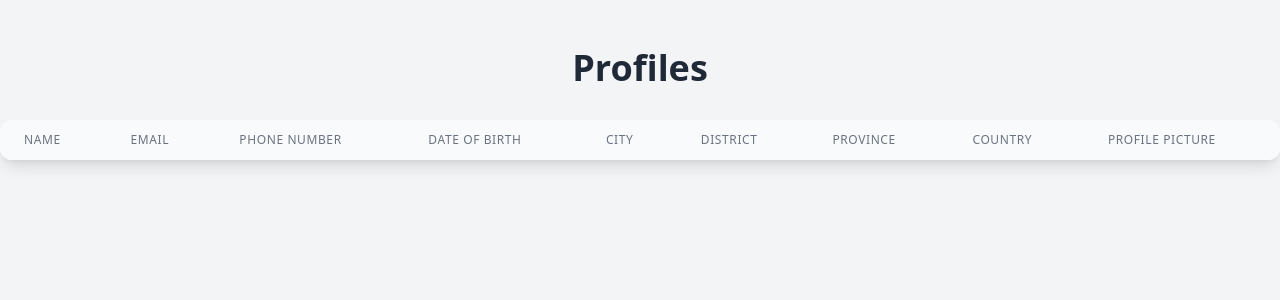
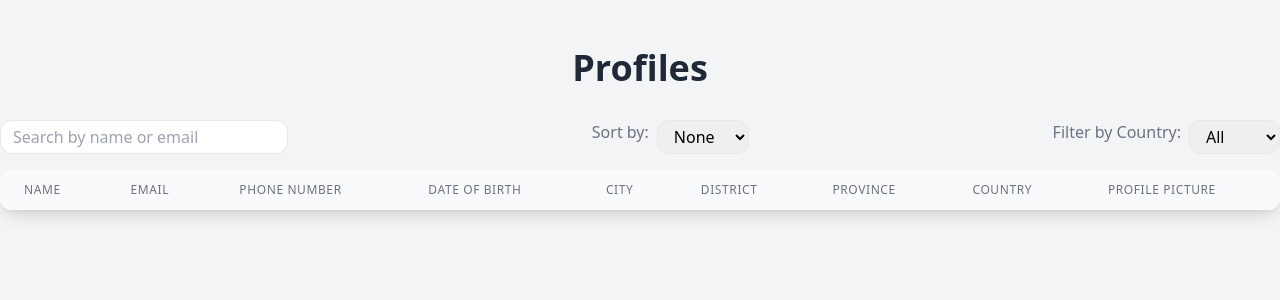
Before and after one commit to Mirojjj/treeleaf, a React (Vite) app: page /profiles in a window 1280 px wide. Shown: the top 300 px of the page. Built offline with nearby package versions, Linux system fonts and the light colour scheme.

Commit message:
additional features

```diff
--- a/src/components/UsersTable.jsx
+++ b/src/components/UsersTable.jsx
@@ -5,6 +5,9 @@ import { deleteUser } from "../features/user/userSlice.js";
 import { useNavigate } from "react-router-dom";
 import Tables from "./Tables.jsx";
 import { Element } from "react-scroll";
+import { toast } from "react-toastify";
+
+import { sortUsers, filterUsers, searchUsers } from "../utils/helper.js";
 
 const UsersTable = ({ onEdit }) => {
   const dispatch = useDispatch();
@@ -14,6 +17,7 @@ const UsersTable = ({ onEdit }) => {
 
   const handleDelete = (index) => {
     dispatch(deleteUser(startIndex + index));
+    toast.success("User Deleted Successfully");
     if (users.length - 1 <= (currentPage - 1) * rowsPerPage) {
       if (currentPage > 1) {
         setCurrentPage(currentPage - 1);
@@ -26,6 +30,14 @@ const UsersTable = ({ onEdit }) => {
     onEdit(startIndex + index);
   };
 
+  const [searchQuery, setSearchQuery] = useState("");
+  const [sortOption, setSortOption] = useState("");
+  const [filterOption, setFilterOption] = useState("");
+
+  const filteredUsers = filterUsers(users, filterOption);
+  const searchedUsers = searchUsers(filteredUsers, searchQuery);
+  const filteredAndSortedUsers = sortUsers(searchedUsers, sortOption);
+
   //pagination
 
   const [currentPage, setCurrentPage] = useState(1);
@@ -34,7 +46,7 @@ const UsersTable = ({ onEdit }) => {
   // Calculate the index range for the current page
   const startIndex = (currentPage - 1) * rowsPerPage;
   const endIndex = startIndex + rowsPerPage;
-  const paginatedUsers = users.slice(startIndex, endIndex);
+  const paginatedUsers = filteredAndSortedUsers.slice(startIndex, endIndex);
 
   const usersLength = paginatedUsers.length;
   console.log({ usersLength });
@@ -60,13 +72,53 @@ const UsersTable = ({ onEdit }) => {
         <h1 className="text-4xl font-extrabold text-center text-gray-800 mb-8">
           Users List
         </h1>
-        <div className="overflow-x-auto rounded-xl">
+        <div>
+          <div className="flex items-center justify-between">
+            <input
+              type="text"
+              className="border py-1 px-3 rounded-xl mb-4 min-w-72"
+              placeholder="Search by name or email"
+              value={searchQuery}
+              onChange={(e) => setSearchQuery(e.target.value)}
+            />
+
+            {/* Sorting */}
+            <div className="flex justify-center gap-2">
+              <p className="text-gray-500">Sort by:</p>
+              <select
+                className="border py-1 px-3 rounded-xl mb-4"
+                value={sortOption}
+                onChange={(e) => setSortOption(e.target.value)}
+              >
+                <option value="">None</option>
+                <option value="Name">Name</option>
+                <option value="DOB">DOB</option>
+              </select>
+            </div>
+
+            {/* Filtering by country */}
+            <div className="flex justify-center gap-2">
+              <p className="text-gray-500">Filter by Country:</p>
+              <select
+                className="border py-1 px-3 rounded-xl mb-4"
+                value={filterOption}
+                onChange={(e) => setFilterOption(e.target.value)}
+              >
+                <option value="">All</option>
+                <option value="Nepal">Nepal</option>
+                <option value="India">India</option>
+                <option value="China">China</option>
+              </select>
+            </div>
+          </div>
+          <div className="overflow-x-auto shadow-lg rounded-xl">
             <Tables
               users={paginatedUsers}
               handleDelete={handleDelete}
               handleEdit={handleEdit}
               isProfile={false}
             />
+          </div>
         </div>
 
         {totalUsers > rowsPerPage && (
--- a/src/pages/Profilepage.jsx
+++ b/src/pages/Profilepage.jsx
@@ -1,38 +1,72 @@
-import React from "react";
+import React, { useState } from "react";
 import { useDispatch, useSelector } from "react-redux";
 import Tables from "../components/Tables";
-import { deleteUser } from "../features/user/userSlice.js";
 import { useNavigate } from "react-router-dom";
-import { useLocation } from "react-router-dom";
+import { sortUsers, filterUsers, searchUsers } from "../utils/helper.js"; // Import helper functions
 
 const Profilepage = () => {
   const dispatch = useDispatch();
   const users = useSelector((state) => state.users.users);
-  const handleDelete = (index) => {
-    dispatch(deleteUser(index));
-  };
-  // const onEdit = location.state?.onEdit;
+  const navigate = useNavigate();
 
-  const navigate = useNavigate();
-  const handleEdit = (index) => {
-    // scrollToTop();
-    navigate("/");
-    onEdit(index);
-  };
+  const [searchQuery, setSearchQuery] = useState("");
+  const [sortOption, setSortOption] = useState("");
+  const [filterOption, setFilterOption] = useState("");
+
+  // Filter, search, and sort users
+  const filteredUsers = filterUsers(users, filterOption);
+  const searchedUsers = searchUsers(filteredUsers, searchQuery);
+  const filteredAndSortedUsers = sortUsers(searchedUsers, sortOption);
+
   return (
     <div className="min-h-screen bg-gray-100 flex items-start justify-center py-12">
       <div className="w-full max-w-7xl">
         <h1 className="text-4xl font-extrabold text-center text-gray-800 mb-8">
           Profiles
         </h1>
-        <div className="bg-white shadow-lg rounded-xl overflow-hidden">
-          <div className="overflow-x-auto">
-            <Tables
-              users={users}
-              handleDelete={handleDelete}
-              handleEdit={handleEdit}
-              isProfile={true}
+        <div>
+          <div className="flex items-center justify-between">
+            <input
+              type="text"
+              className="border py-1 px-3 rounded-xl mb-4 min-w-72"
+              placeholder="Search by name or email"
+              value={searchQuery}
+              onChange={(e) => setSearchQuery(e.target.value)}
             />
+
+            {/* Sorting */}
+            <div className="flex justify-center gap-2">
+              <p className="text-gray-500">Sort by:</p>
+              <select
+                className="border py-1 px-3 rounded-xl mb-4"
+                value={sortOption}
+                onChange={(e) => setSortOption(e.target.value)}
+              >
+                <option value="">None</option>
+                <option value="Name">Name</option>
+                <option value="DOB">DOB</option>
+              </select>
+            </div>
+
+            {/* Filtering by country */}
+            <div className="flex justify-center gap-2">
+              <p className="text-gray-500">Filter by Country:</p>
+              <select
+                className="border py-1 px-3 rounded-xl mb-4"
+                value={filterOption}
+                onChange={(e) => setFilterOption(e.target.value)}
+              >
+                <option value="">All</option>
+                <option value="Nepal">Nepal</option>
+                <option value="India">India</option>
+                <option value="China">China</option>
+              </select>
+            </div>
+          </div>
+          <div className="bg-white shadow-lg rounded-xl overflow-hidden">
+            <div className="overflow-x-auto">
+              <Tables users={filteredAndSortedUsers} isProfile={true} />
+            </div>
           </div>
         </div>
       </div>
--- a/src/utils/helper.js
+++ b/src/utils/helper.js
@@ -31,3 +31,32 @@ export const convertToBase64 = (file) => {
     };
   });
 };
+
+//sorting filtering and searching logics
+
+// helpers.js
+
+export const sortUsers = (users, sortOption) => {
+  if (sortOption === "Name") {
+    return users.sort((a, b) => a.name.localeCompare(b.name));
+  } else if (sortOption === "DOB") {
+    return users.sort((a, b) => new Date(a.dob) - new Date(b.dob));
+  } else {
+    return users;
+  }
+};
+
+export const filterUsers = (users, filterOption) => {
+  if (filterOption === "") {
+    return users;
+  }
+  return users.filter((user) => user.country === filterOption);
+};
+
+export const searchUsers = (users, searchQuery) => {
+  return users.filter(
+    (user) =>
+      user.name.toLowerCase().includes(searchQuery.toLowerCase()) ||
+      user.email.toLowerCase().includes(searchQuery.toLowerCase())
+  );
+};
```
Lines whose indentation alone changed are shown as unchanged.
